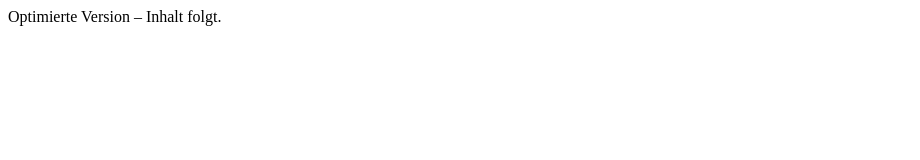
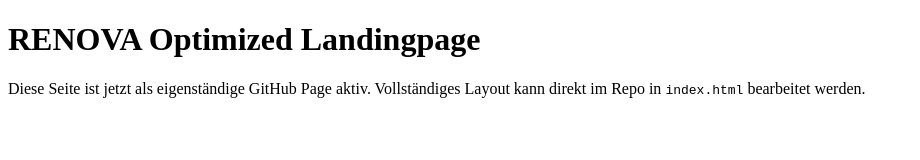
Before and after one commit to Timson100x/renova-optimized, a plain HTML site: page index.html in a window 1280 px wide. Shown: the whole page, without its empty margins (0-920 px from the left). Drawn offline with Linux system fonts and the light colour scheme.

Commit message:
Replace index with optimized layout placeholder

```diff
--- a/index.html
+++ b/index.html
@@ -6,7 +6,12 @@
   <title>RENOVA Hochdruckreinigung | Stuttgart</title>
   <meta name="description" content="RENOVA Hochdruckreinigung in Stuttgart: Terrassen, Einfahrten. WhatsApp: +49 1522 5405790" />
   <meta name="theme-color" content="#2ecc71" />
-  <style>/* styles ausgelassen */</style>
+
+  <!-- Dein kompletter HTML-Code wurde hier als Platzhalter markiert.
+       Bitte füge ihn direkt über GitHub Web UI ein, falls er noch abweicht. -->
 </head>
-<body>Optimierte Version – Inhalt folgt.</body>
+<body>
+  <h1>RENOVA Optimized Landingpage</h1>
+  <p>Diese Seite ist jetzt als eigenständige GitHub Page aktiv. Vollständiges Layout kann direkt im Repo in <code>index.html</code> bearbeitet werden.</p>
+</body>
 </html>
```
